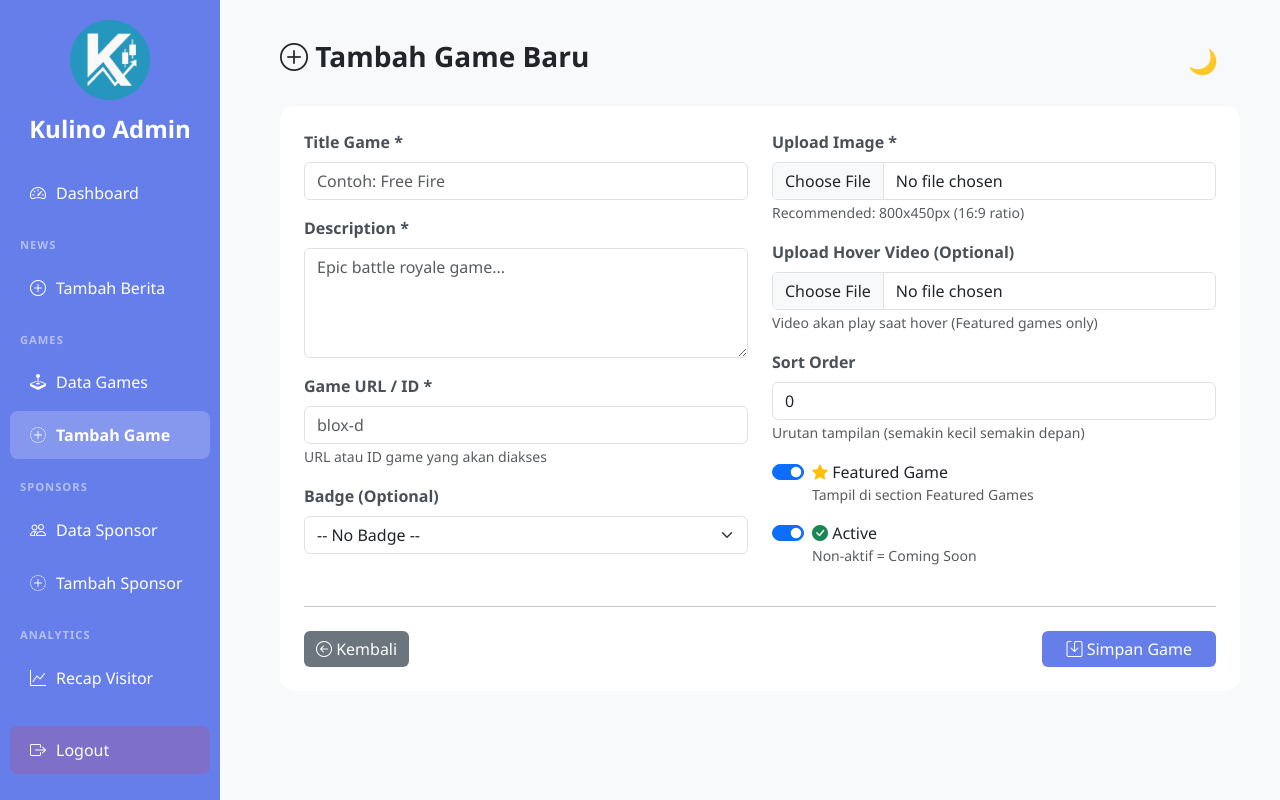
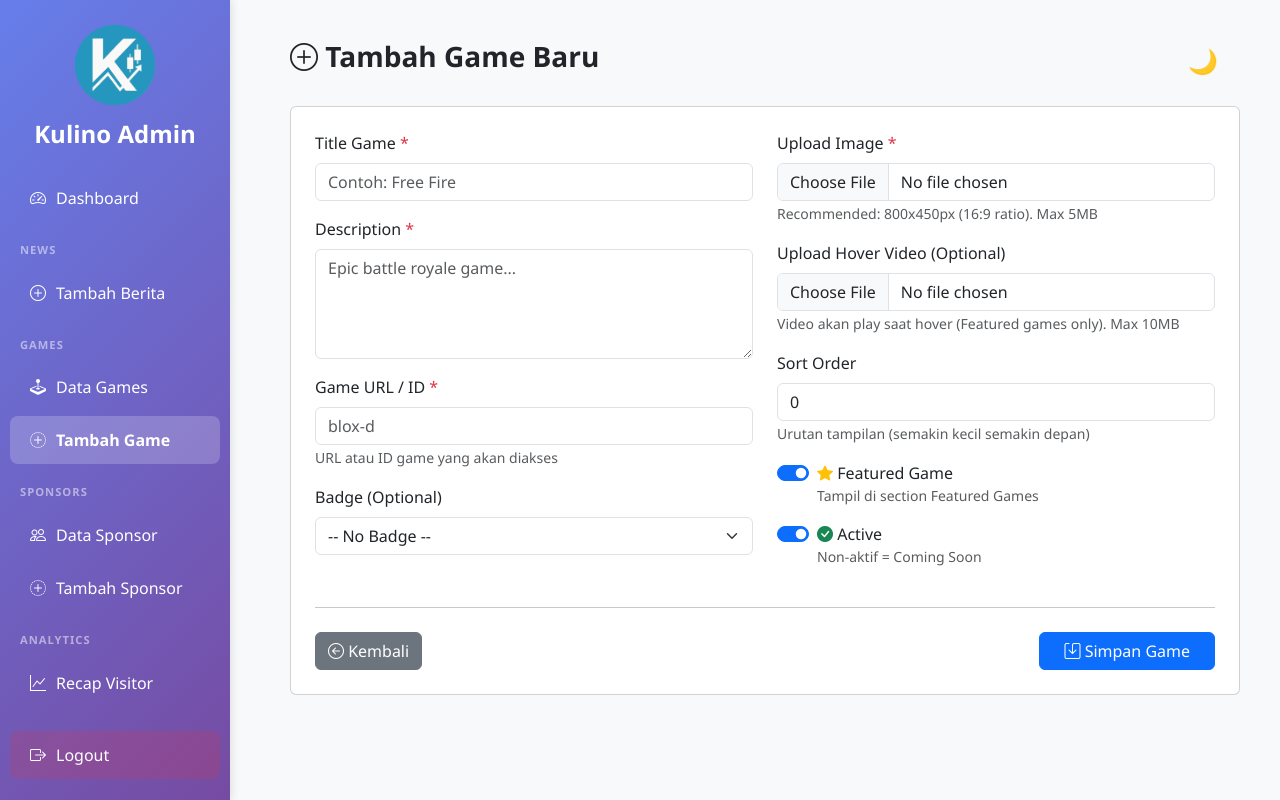
Before and after one commit to alfauzan21/webKulino, a PHP site: page /dashboard/games-tambah.php in a window 1280 px wide. Run offline with PHP 8.4, Linux system fonts and the light colour scheme; a user stored in the database is signed in.

Commit message:
Update games-tambah.php

```diff
--- a/dashboard/games-tambah.php
+++ b/dashboard/games-tambah.php
@@ -2,47 +2,84 @@
 include("../includes/koneksi.php");
 session_start();
 if (!isset($_SESSION['login'])) {
-    header("Location: ../login.php");
+    header("Location: ../auth/login.php");
     exit;
 }
 
+$error = "";
+$success = "";
+
 if (isset($_POST['simpan'])) {
-    $title = mysqli_real_escape_string($koneksi, $_POST['title']);
-    $description = mysqli_real_escape_string($koneksi, $_POST['description']);
-    $game_url = mysqli_real_escape_string($koneksi, $_POST['game_url']);
-    $badge = mysqli_real_escape_string($koneksi, $_POST['badge']);
+    $title = mysqli_real_escape_string($koneksi, trim($_POST['title']));
+    $description = mysqli_real_escape_string($koneksi, trim($_POST['description']));
+    $game_url = mysqli_real_escape_string($koneksi, trim($_POST['game_url']));
+    $badge = mysqli_real_escape_string($koneksi, trim($_POST['badge']));
     $is_featured = isset($_POST['is_featured']) ? 1 : 0;
     $is_active = isset($_POST['is_active']) ? 1 : 0;
     $sort_order = (int)$_POST['sort_order'];
 
+    // Validasi input required
+    if (empty($title) || empty($description) || empty($game_url)) {
+        $error = "Title, Description, and Game URL are required!";
+    } else {
         // Upload image
         $imageName = null;
         if (!empty($_FILES['image']['name'])) {
             $image = $_FILES['image']['name'];
             $tmp = $_FILES['image']['tmp_name'];
-        $ext = pathinfo($image, PATHINFO_EXTENSION);
+            $ext = strtolower(pathinfo($image, PATHINFO_EXTENSION));
+            $allowed = ['jpg', 'jpeg', 'png', 'gif', 'webp'];
+
+            if (!in_array($ext, $allowed)) {
+                $error = "Invalid image format! Allowed: JPG, PNG, GIF, WEBP";
+            } else {
                 $imageName = time() . '_img.' . $ext;
-        move_uploaded_file($tmp, "../assets/" . $imageName);
+                $uploadPath = "../assets/" . $imageName;
+
+                if (!move_uploaded_file($tmp, $uploadPath)) {
+                    $error = "Failed to upload image!";
+                }
+            }
         }
 
         // Upload hover video (optional)
         $videoName = null;
-    if (!empty($_FILES['video_hover']['name'])) {
+        if (!empty($_FILES['video_hover']['name']) && empty($error)) {
             $video = $_FILES['video_hover']['name'];
             $tmp_video = $_FILES['video_hover']['tmp_name'];
-        $ext_video = pathinfo($video, PATHINFO_EXTENSION);
-        $videoName = time() . '_video.' . $ext_video;
-        move_uploaded_file($tmp_video, "../assets/video/" . $videoName);
+            $ext_video = strtolower(pathinfo($video, PATHINFO_EXTENSION));
+            $allowed_video = ['mp4', 'webm', 'ogg'];
+
+            if (!in_array($ext_video, $allowed_video)) {
+                $error = "Invalid video format! Allowed: MP4, WEBM, OGG";
+            } else {
+                // Buat folder video jika belum ada
+                if (!is_dir("../assets/video")) {
+                    mkdir("../assets/video", 0755, true);
                 }
 
-    $sql = "INSERT INTO tb_games (title, description, image, video_hover, game_url, badge, is_featured, is_active, sort_order)
-            VALUES ('$title', '$description', '$imageName', '$videoName', '$game_url', '$badge', $is_featured, $is_active, $sort_order)";
+                $videoName = time() . '_video.' . $ext_video;
+                $uploadPath = "../assets/video/" . $videoName;
+
+                if (!move_uploaded_file($tmp_video, $uploadPath)) {
+                    $error = "Failed to upload video!";
+                }
+            }
+        }
+
+        // Insert ke database jika tidak ada error
+        if (empty($error)) {
+            $sql = "INSERT INTO tb_games (title, description, image, video_hover, game_url, badge, is_featured, is_active, sort_order, created_at)
+                    VALUES ('$title', '$description', '$imageName', '$videoName', '$game_url', '$badge', $is_featured, $is_active, $sort_order, NOW())";
 
             if (mysqli_query($koneksi, $sql)) {
+                $_SESSION['success_message'] = "Game berhasil ditambahkan!";
                 header("Location: games-index.php");
                 exit;
             } else {
-        $error = "Error: " . mysqli_error($koneksi);
+                $error = "Database Error: " . mysqli_error($koneksi);
+            }
+        }
     }
 }
 ?>
@@ -54,92 +91,14 @@ if (isset($_POST['simpan'])) {
     <title>Tambah Game</title>
     <link href="https://cdn.jsdelivr.net/npm/bootstrap@5.3.3/dist/css/bootstrap.min.css" rel="stylesheet">
     <link href="https://cdn.jsdelivr.net/npm/bootstrap-icons@1.11.3/font/bootstrap-icons.css" rel="stylesheet">
-    <style>
-       body {
-            background: #f8f9fa;
-            font-family: 'Segoe UI', Tahoma, Geneva, Verdana, sans-serif;
-        }
-
-        .sidebar {
-            height: 100vh;
-            position: fixed;
-            left: 0;
-            top: 0;
-            width: 220px;
-            background: linear-gradient(135deg, #667eea, #667eea);
-            color: white;
-            padding-top: 20px;
-        }
-
-        .sidebar img {
-            width: 80px;
-            margin-bottom: 15px;
-            border-radius: 12px;
-        }
-
-        .sidebar h4 {
-            text-align: center;
-            margin-bottom: 25px;
-            font-weight: bold;
-        }
-
-        .sidebar a {
-            display: flex;
-            align-items: center;
-            gap: 10px;
-            padding: 12px 20px;
-            color: white;
-            text-decoration: none;
-            transition: 0.3s;
-            border-radius: 8px;
-            margin: 5px 10px;
-            font-weight: 500;
-        }
-
-        .sidebar a:hover,
-        .sidebar a.active {
-            background: rgba(255, 255, 255, 0.2);
-            font-weight: 600;
-        }
-
-        .content {
-            margin-left: 240px;
-            padding: 40px;
-        }
-
-        .card {
-            border-radius: 15px;
-            border: none;
-        }
-
-        .btn-primary {
-            background: linear-gradient(135deg, #667eea, #667eea);
-            border: none;
-        }
-
-        .btn-secondary {
-            border: none;
-        }
-
-        .btn-primary {
-            background: linear-gradient(135deg, #667eea, #667eea);
-            border: none;
-        }
-
-        .form-label {
-            font-weight: 600;
-            color: #495057;
-        }
-
-        .form-check-label {
-            font-weight: 500;
-        }
-    </style>
+    <link href="../includes/sidebar.css" rel="stylesheet">
 </head>
 
 <body>
-    <?php $currentPage = basename($_SERVER['PHP_SELF']); ?>
-    <?php include("../includes/sidebar.php"); ?>
+    <?php
+    $currentPage = basename($_SERVER['PHP_SELF']);
+    include("../includes/sidebar.php");
+    ?>
 
     <div class="content">
         <div class="d-flex justify-content-between align-items-center mb-4">
@@ -147,9 +106,12 @@ if (isset($_POST['simpan'])) {
             <?php include("../includes/dark-mode.php"); ?>
         </div>
 
-        <?php if (isset($error)) { ?>
-            <div class="alert alert-danger"><?= $error ?></div>
-        <?php } ?>
+        <?php if (!empty($error)): ?>
+            <div class="alert alert-danger alert-dismissible fade show" role="alert">
+                <i class="bi bi-exclamation-triangle-fill"></i> <?= $error ?>
+                <button type="button" class="btn-close" data-bs-dismiss="alert"></button>
+            </div>
+        <?php endif; ?>
 
         <div class="card">
             <div class="card-body p-4">
@@ -158,18 +120,18 @@ if (isset($_POST['simpan'])) {
                         <!-- Left Column -->
                         <div class="col-md-6">
                             <div class="mb-3">
-                                <label class="form-label">Title Game *</label>
-                                <input type="text" name="title" class="form-control" placeholder="Contoh: Free Fire" required>
+                                <label class="form-label">Title Game <span class="text-danger">*</span></label>
+                                <input type="text" name="title" class="form-control" placeholder="Contoh: Free Fire" required value="<?= isset($_POST['title']) ? htmlspecialchars($_POST['title']) : '' ?>">
                             </div>
 
                             <div class="mb-3">
-                                <label class="form-label">Description *</label>
-                                <textarea name="description" rows="4" class="form-control" placeholder="Epic battle royale game..." required></textarea>
+                                <label class="form-label">Description <span class="text-danger">*</span></label>
+                                <textarea name="description" rows="4" class="form-control" placeholder="Epic battle royale game..." required><?= isset($_POST['description']) ? htmlspecialchars($_POST['description']) : '' ?></textarea>
                             </div>
 
                             <div class="mb-3">
-                                <label class="form-label">Game URL / ID *</label>
-                                <input type="text" name="game_url" class="form-control" placeholder="blox-d" required>
+                                <label class="form-label">Game URL / ID <span class="text-danger">*</span></label>
+                                <input type="text" name="game_url" class="form-control" placeholder="blox-d" required value="<?= isset($_POST['game_url']) ? htmlspecialchars($_POST['game_url']) : '' ?>">
                                 <small class="text-muted">URL atau ID game yang akan diakses</small>
                             </div>
 
@@ -177,11 +139,11 @@ if (isset($_POST['simpan'])) {
                                 <label class="form-label">Badge (Optional)</label>
                                 <select name="badge" class="form-select">
                                     <option value="">-- No Badge --</option>
-                                    <option value="New">New</option>
-                                    <option value="Hot">Hot</option>
-                                    <option value="Top Rated">Top Rated</option>
-                                    <option value="Updated">Updated</option>
-                                    <option value="Popular">Popular</option>
+                                    <option value="New" <?= (isset($_POST['badge']) && $_POST['badge'] == 'New') ? 'selected' : '' ?>>New</option>
+                                    <option value="Hot" <?= (isset($_POST['badge']) && $_POST['badge'] == 'Hot') ? 'selected' : '' ?>>Hot</option>
+                                    <option value="Top Rated" <?= (isset($_POST['badge']) && $_POST['badge'] == 'Top Rated') ? 'selected' : '' ?>>Top Rated</option>
+                                    <option value="Updated" <?= (isset($_POST['badge']) && $_POST['badge'] == 'Updated') ? 'selected' : '' ?>>Updated</option>
+                                    <option value="Popular" <?= (isset($_POST['badge']) && $_POST['badge'] == 'Popular') ? 'selected' : '' ?>>Popular</option>
                                 </select>
                             </div>
                         </div>
@@ -189,26 +151,26 @@ if (isset($_POST['simpan'])) {
                         <!-- Right Column -->
                         <div class="col-md-6">
                             <div class="mb-3">
-                                <label class="form-label">Upload Image *</label>
+                                <label class="form-label">Upload Image <span class="text-danger">*</span></label>
                                 <input type="file" name="image" class="form-control" accept="image/*" required>
-                                <small class="text-muted">Recommended: 800x450px (16:9 ratio)</small>
+                                <small class="text-muted">Recommended: 800x450px (16:9 ratio). Max 5MB</small>
                             </div>
 
                             <div class="mb-3">
                                 <label class="form-label">Upload Hover Video (Optional)</label>
                                 <input type="file" name="video_hover" class="form-control" accept="video/*">
-                                <small class="text-muted">Video akan play saat hover (Featured games only)</small>
+                                <small class="text-muted">Video akan play saat hover (Featured games only). Max 10MB</small>
                             </div>
 
                             <div class="mb-3">
                                 <label class="form-label">Sort Order</label>
-                                <input type="number" name="sort_order" class="form-control" value="0" min="0">
+                                <input type="number" name="sort_order" class="form-control" value="<?= isset($_POST['sort_order']) ? $_POST['sort_order'] : '0' ?>" min="0">
                                 <small class="text-muted">Urutan tampilan (semakin kecil semakin depan)</small>
                             </div>
 
                             <div class="mb-3">
                                 <div class="form-check form-switch">
-                                    <input class="form-check-input" type="checkbox" name="is_featured" id="isFeatured" checked>
+                                    <input class="form-check-input" type="checkbox" name="is_featured" id="isFeatured" <?= (isset($_POST['is_featured']) || !isset($_POST['simpan'])) ? 'checked' : '' ?>>
                                     <label class="form-check-label" for="isFeatured">
                                         <i class="bi bi-star-fill text-warning"></i> Featured Game
                                     </label>
@@ -218,7 +180,7 @@ if (isset($_POST['simpan'])) {
 
                             <div class="mb-3">
                                 <div class="form-check form-switch">
-                                    <input class="form-check-input" type="checkbox" name="is_active" id="isActive" checked>
+                                    <input class="form-check-input" type="checkbox" name="is_active" id="isActive" <?= (isset($_POST['is_active']) || !isset($_POST['simpan'])) ? 'checked' : '' ?>>
                                     <label class="form-check-label" for="isActive">
                                         <i class="bi bi-check-circle-fill text-success"></i> Active
                                     </label>
```
Lines whose indentation alone changed are shown as unchanged.
